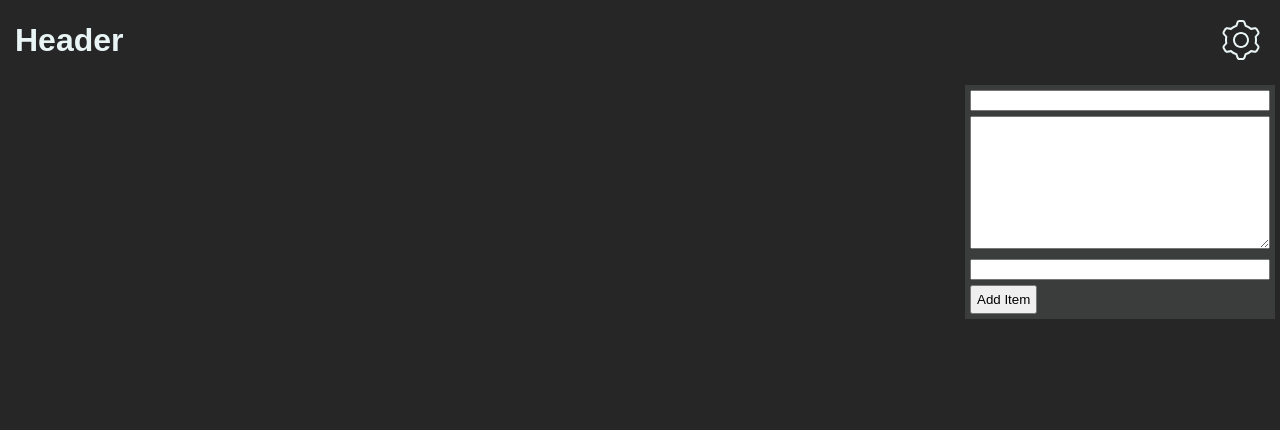
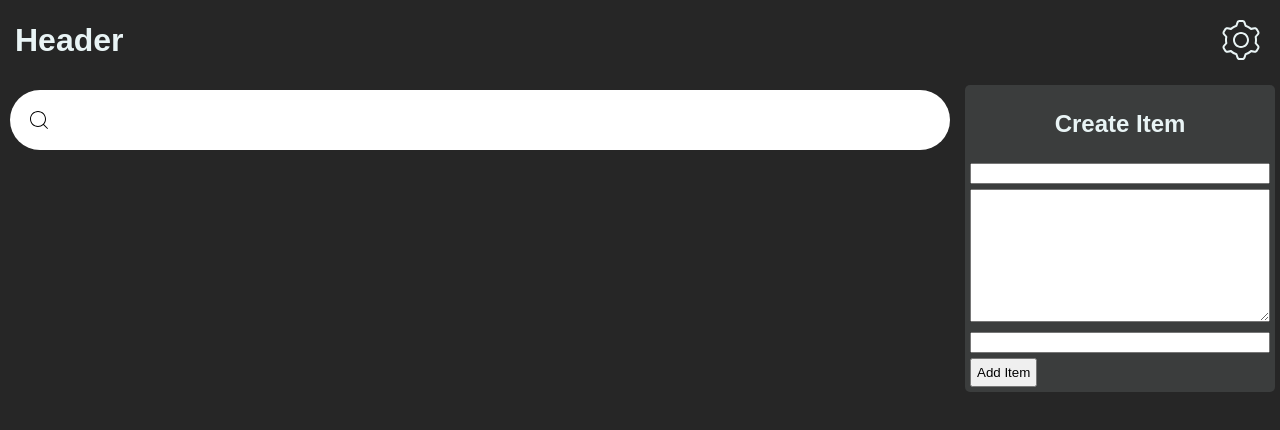
Before and after one commit to jamie-thompson-1024/TODO-React-App, a React (Create React App) app in the folder todo-app-react/: page / in a window 1280 px wide. Shown: the top 430 px of the page. Built offline with nearby package versions, Linux system fonts and the light colour scheme.

Commit message:
added search bar fixed itemCol search string not changing when '' given

```diff
--- a/todo-app-react/src/Components/ItemForm/ItemForm.css
+++ b/todo-app-react/src/Components/ItemForm/ItemForm.css
@@ -5,16 +5,20 @@
 
     display: flex;
     flex-direction: column;
+    row-gap: 5px;
 
     padding: 5px;
-
     margin: 5px;
 
     height: fit-content;
 
-    row-gap: 5px;
+    background-color: var(--theme-background-1);
+    border-radius: 5px;
+}
 
-    background-color: var(--theme-background-1);
+.ItemForm-Heading
+{
+    text-align: center;
 }
 
 .ItemForm-nameInput
--- a/todo-app-react/src/Components/ItemForm/ItemForm.tsx
+++ b/todo-app-react/src/Components/ItemForm/ItemForm.tsx
@@ -48,6 +48,7 @@ function ItemForm()
 
     return (
         <div className="ItemForm">
+            <h2 className="ItemForm-Heading">Create Item</h2>
             <input className="ItemForm-nameInput" ref={nameRef} type="text"></input>
             <textarea className="ItemForm-descInput" ref={descRef}></textarea>
             <div className={ "ItemForm-tags" + (tags.length > 0) ? "" : "ItemForm-display-none" }>
--- a/todo-app-react/src/Components/ItemViewer/Item.tsx
+++ b/todo-app-react/src/Components/ItemViewer/Item.tsx
@@ -24,7 +24,7 @@ enum EditMode
 function Item(props: ItemProps)
 {
     const {itemCollection, settings} = useContext(TodoContext);
-    const [expand, setExpand] = useState(false);
+    const [expand, setExpand] = useState(itemCollection.selected === props.ID);
     const [editMode, setEditMode] = useState(EditMode.NONE);
 
     const editSvgLogoPath = useCallback((theme: Theme) => {
@@ -158,7 +158,7 @@ function Item(props: ItemProps)
                                             className="ItemForm-tag-del"
                                             onClick={() => {
                                                 removeTag(tag);
-                                            }}><img src={editSvgLogo} alt="edit"/></div>);
+                                            }}>x</div>);
                                     }})() }
                                 </div>
                             )
--- a/todo-app-react/src/Components/ItemViewer/ItemList.tsx
+++ b/todo-app-react/src/Components/ItemViewer/ItemList.tsx
@@ -8,12 +8,13 @@ import './ItemList.css';
 
 function ItemList()
 {
-    const itemCollection = useContext(TodoContext).itemCollection;
+    const { itemCollection } = useContext(TodoContext);
     const [items, setItems] = useState(itemCollection.getSearchItems());
 
     const updateItems = useCallback(() => {
         setItems(itemCollection.getSearchItems());
-    }, [itemCollection]);
+        console.log(itemCollection);
+    }, [setItems, itemCollection]);
 
     useEffect(() => {
         itemCollection.addEventListener('itemSearch', updateItems);
--- a/todo-app-react/src/Components/ItemViewer/SearchBar.css
+++ b/todo-app-react/src/Components/ItemViewer/SearchBar.css
@@ -0,0 +1,47 @@
+.SearchBar
+{
+    padding: 5px;
+}
+
+.SearchBar-bar
+{
+    display: flex;
+
+    background-color: white;
+
+    padding: 10px;
+
+    border-radius: 9999px;
+}
+
+.SearchBar-sortOptions
+{
+
+}
+
+.SearchBar-searchInput
+{
+    width: 100%;
+
+    border: none;
+
+    font-size: 1.8em;
+}
+
+.SearchBar-searchInput:focus
+{
+    outline: none;
+}
+
+.SearchBar-searchButton
+{
+    display: flex;
+    justify-content: center;
+    align-items: center;
+
+    width: 3em;
+    height: 3em;
+
+    background-color: white;
+    border: none;
+}
--- a/todo-app-react/src/Components/ItemViewer/SearchBar.tsx
+++ b/todo-app-react/src/Components/ItemViewer/SearchBar.tsx
@@ -1,10 +1,53 @@
+import { useCallback, useContext, useEffect, useState, useRef } from 'react';
+import TodoContext from '../TodoContext';
+import { Theme } from '../../Model/Todo';
+
 import './SearchBar.css';
 
 function SearchBar()
 {
+    const {itemCollection, settings} = useContext(TodoContext);
+
+    const searchSvgLogoPath = useCallback((theme: Theme) => {
+        return `./Assets/search-logo-${theme.toString()}.svg`;
+    }, []);
+    const [searchSvgLogo, setSearchSvgLogo] = useState(searchSvgLogoPath(settings.theme));
+    const updateTheme = useCallback(() => {
+        setSearchSvgLogo(searchSvgLogoPath(settings.theme))
+    }, [searchSvgLogoPath, settings]);
+
+    const searchRef = useRef<HTMLInputElement>(null);
+    const search = useCallback(() => {
+        if(searchRef.current)
+        {
+            itemCollection.setSearchParams(searchRef.current.value ?? "");
+            console.log(searchRef.current.value);
+        }
+    },[itemCollection, searchRef]);
+
+    useEffect(() => {
+        settings.addEventListener('themeChange', updateTheme);
+        return () => {
+            settings.removeEventListener('themeChange', updateTheme);
+        }
+    }, [settings, updateTheme]);
+
     return (
         <div className="SearchBar">
+            <div className="SearchBar-bar">
+                <button
+                    className="SearchBar-searchButton"
+                    onClick={search}>
+                    <img src={searchSvgLogo} alt="search"></img>
+                </button>
+                <input
+                    type="text"
+                    className="SearchBar-searchInput"
+                    ref={searchRef}></input>
+            </div>
+            <div className="SearchBar-sortOptions">
 
+            </div>
         </div>
     )
 }
--- a/todo-app-react/src/Model/ItemCollection.ts
+++ b/todo-app-react/src/Model/ItemCollection.ts
@@ -29,7 +29,6 @@ class ItemCollection extends EventTarget implements I_Item
 
         let itemCol = new ItemCollection();
 
-        itemCol.selected = obj.selected;
         itemCol.lastID = obj.lastID;
 
         itemCol.items = (
@@ -59,7 +58,6 @@ class ItemCollection extends EventTarget implements I_Item
     {
         return {
             items: this.items.map((item) => { return item.toJson(); }),
-            selected: this.selected,
             changes: this.changes.map((change) => { return change.toJson(); }),
             undoneChanges: this.changes.map((change) => { return change.toJson(); }),
             lastID: this.lastID
@@ -198,9 +196,9 @@ class ItemCollection extends EventTarget implements I_Item
 
     setSearchParams(filter?: string, order?: SortOrder): ValidationMessage
     {
-        if(filter)
+        if(filter !== undefined)
             this.filter = filter;
-        if(order)
+        if(order !== undefined)
             this.order = order;
 
         this.searchItems = this.items.filter((item) => {
--- a/todo-app-react/src/Model/Todo.ts
+++ b/todo-app-react/src/Model/Todo.ts
@@ -22,7 +22,6 @@ interface ItemJson
 interface ItemCollectionJson
 {
     items: Array<ItemJson>;
-    selected: number;
     changes: Array<ChangeJson>;
     undoneChanges: Array<ChangeJson>;
     lastID: number;
```
Also changed, not shown: todo-app-react/public/Assets/search-logo-dark.svg (added), todo-app-react/public/Assets/search-logo-light.svg (added).
